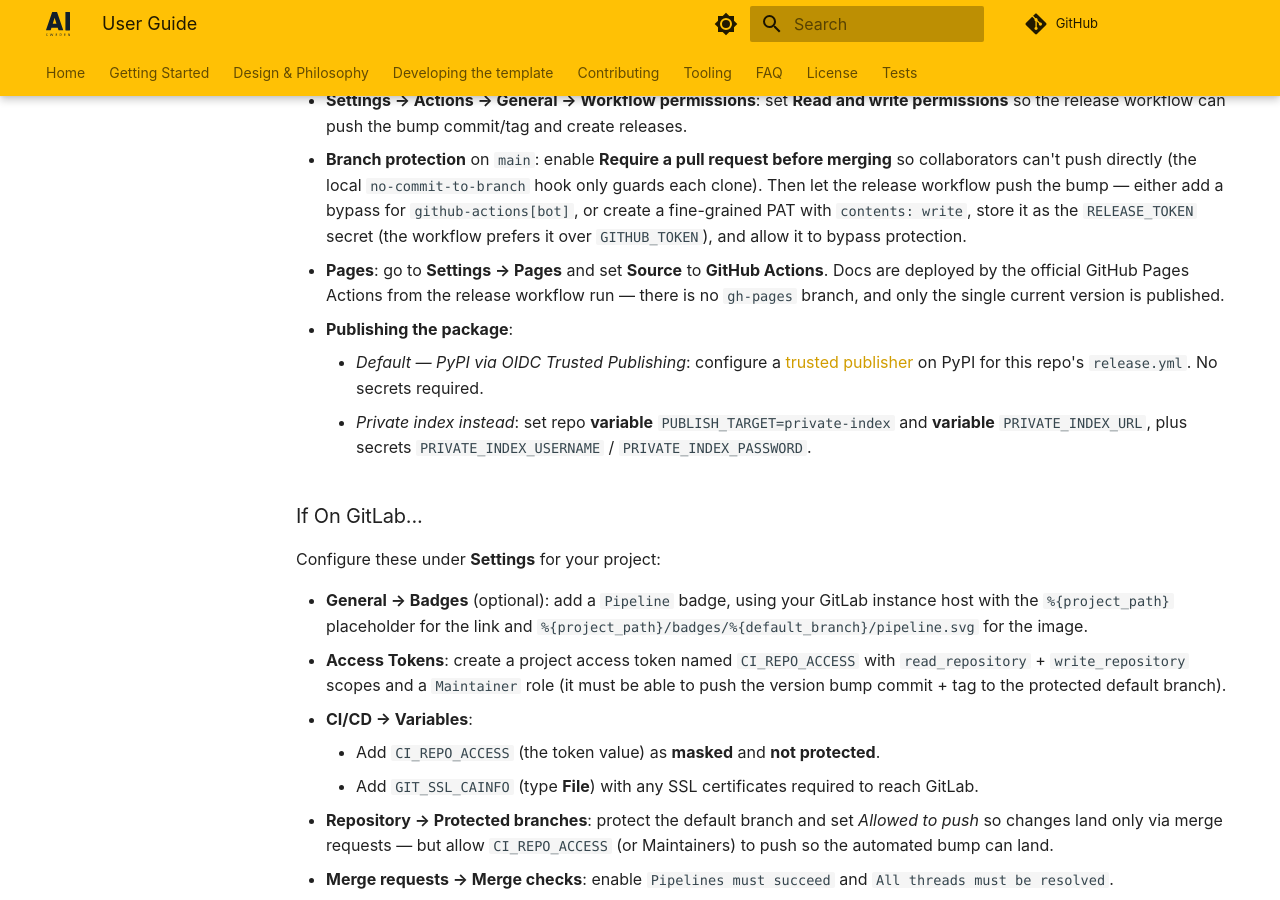
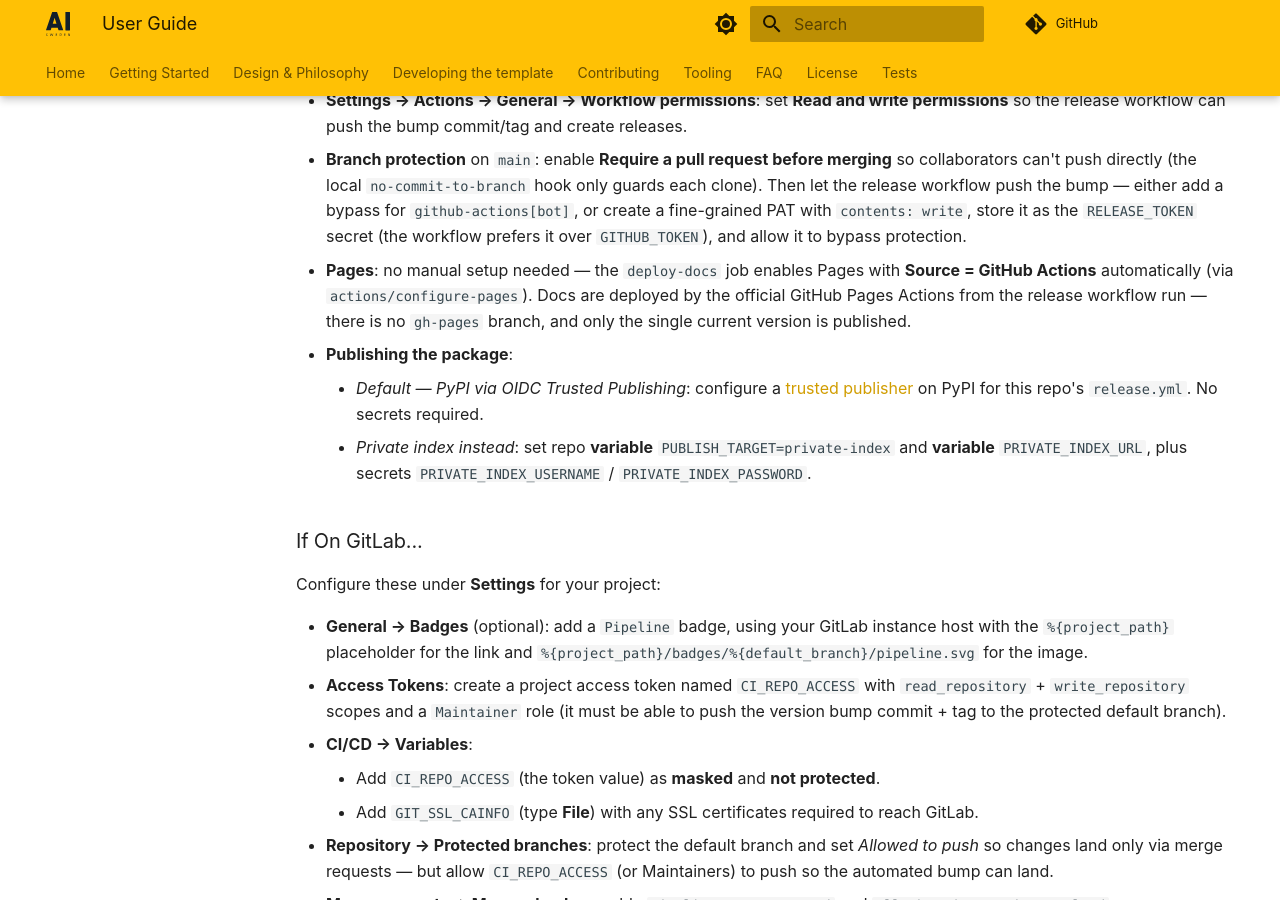
Before and after one commit to aidotse/pymaxq, an MkDocs documentation site: the page built from docs/user-guide.md, in a window 1280 px wide and 900 px high, scrolled down 3521 px. Built offline with MkDocs 1.6.1 and Material for MkDocs 9.7.7, drawn with Linux system fonts in a browser that asks for light colours; comment, search, counter and statistics services are not loaded.

Commit message:
fix(ci): self-enable GitHub Pages so docs deploy no longer 404s
The deploy-docs job uses actions/deploy-pages, which requires the repo's
Pages source to be "GitHub Actions". The setup notes instead told users to
use a gh-pages branch source, so first deploys 404'd ("ensure Pages
enabled") and, once Pages was manually enabled on a branch source, failed
with "Deployment failed, try again later".

Add actions/configure-pages (enablement: true) before deploy-pages to
enable Pages with build_type=workflow programmatically -- no manual
Settings step, and it overrides a stale branch source. Update the
workflow comment plus getting-started.md and the shipped user-guide.md to
drop the manual Pages setup. Copied verbatim into generated projects, so
this fixes the template output too.

Co-Authored-By: Claude Opus 4.8 (1M context) <noreply@anthropic.com>

```diff
--- a/docs/user-guide.md
+++ b/docs/user-guide.md
@@ -148,9 +148,9 @@ configure a [GitLab Renovate runner](https://docs.renovatebot.com/modules/platfo
     (the local `no-commit-to-branch` hook only guards each clone). Then let the release workflow push the bump — either
     add a bypass for `github-actions[bot]`, or create a fine-grained PAT with `contents: write`, store it as the
     `RELEASE_TOKEN` secret (the workflow prefers it over `GITHUB_TOKEN`), and allow it to bypass protection.
-- **Pages**: go to **Settings → Pages** and set **Source** to **GitHub Actions**. Docs are deployed by the official
-    GitHub Pages Actions from the release workflow run — there is no `gh-pages` branch, and only the single current
-    version is published.
+- **Pages**: no manual setup needed — the `deploy-docs` job enables Pages with **Source = GitHub Actions** automatically
+    (via `actions/configure-pages`). Docs are deployed by the official GitHub Pages Actions from the release workflow
+    run — there is no `gh-pages` branch, and only the single current version is published.
 - **Publishing the package**:
     - *Default — PyPI via OIDC Trusted Publishing*: configure a
         [trusted publisher](https://docs.pypi.org/trusted-publishers/) on PyPI for this repo's `release.yml`. No secrets
```
Also changed, not shown: docs/getting-started.md (+2 -1 lines), 1 other file.
